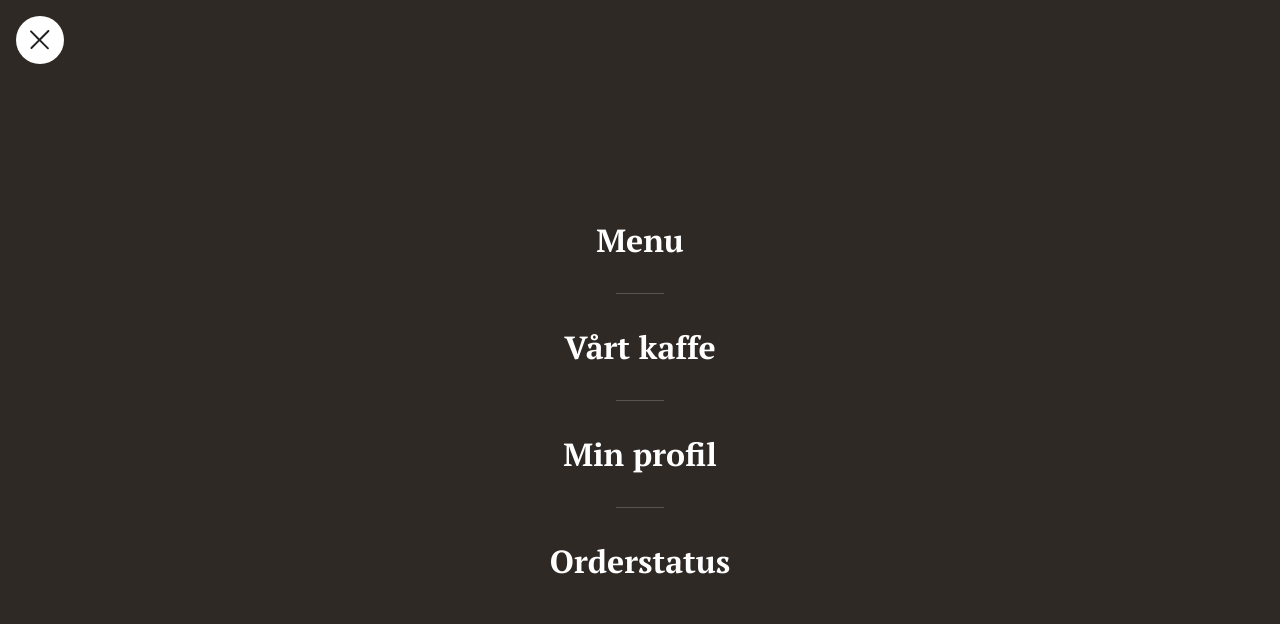
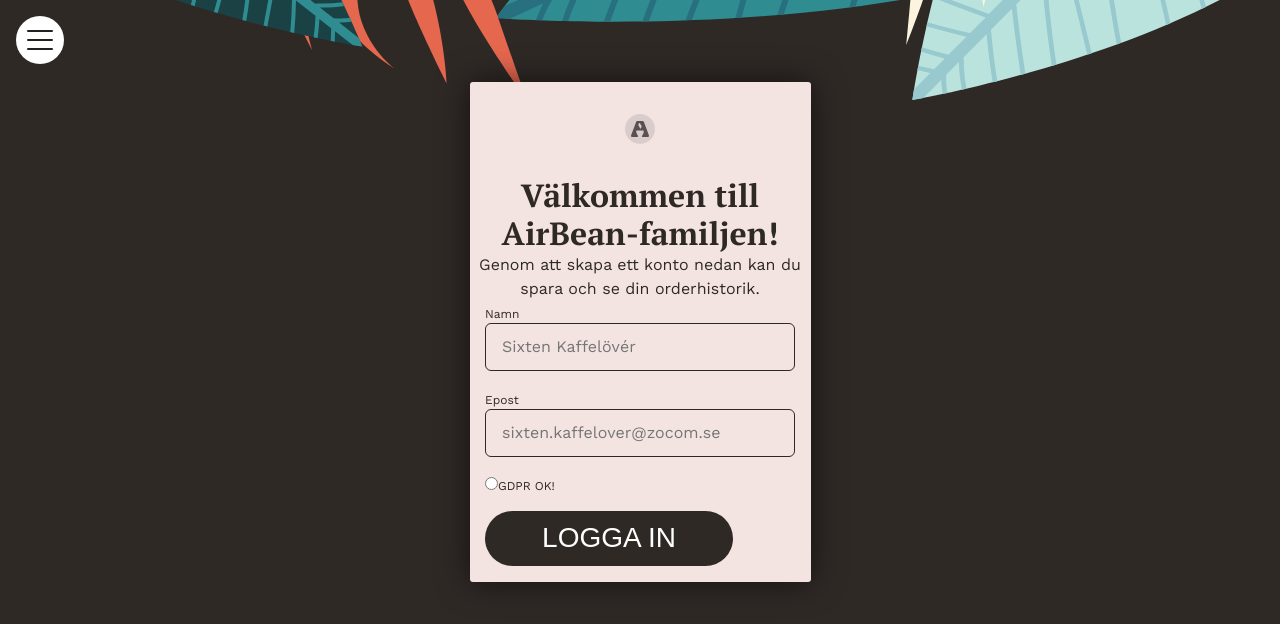
Before and after one commit to ThomasLaukkanen/airbean-coffee, a React (Create React App) app: page / in a window 1280 px wide. Shown: the top 624 px of the page. Built offline with nearby package versions, Linux system fonts and the light colour scheme.

Commit message:
more styling

```diff
--- a/src/App.js
+++ b/src/App.js
@@ -11,7 +11,7 @@
     <div className="App">
       <Nav />
       <Switch>
-        <Route path="/" exact component={Menu} />
+        <Route path="/" exact component={Profile} />
         <Route path="/profile" exact component={Profile} />
         <Route path="/menu" exact component={Menu} />
         <Route path="/cart" exact component={Cart} />
--- /dev/null
+++ b/src/components/Login.js
@@ -0,0 +1,35 @@
+import './Login.scss'
+import logoMini from '../assets/logoMini.svg'
+function Login() {
+  return (
+    <div className="loginWrapper">
+      <img src={logoMini} alt="logo" />
+      <h1>Välkommen till AirBean-familjen!</h1>
+      <p>
+        Genom att skapa ett konto nedan kan du spara och se din orderhistorik.
+      </p>
+      <form>
+        <label>
+          <small>Namn</small>
+          <br />
+          <input type="text" placeholder="Sixten Kaffelövér" />
+        </label>
+        <br />
+        <label>
+          <small>Epost</small>
+          <br />
+          <input type="email" placeholder="sixten.kaffelover@zocom.se" />
+        </label>
+        <br />
+        <label>
+          <input type="radio" />
+          <small>GDPR OK!</small>
+        </label>
+        <br />
+        <button>LOGGA IN</button>
+      </form>
+    </div>
+  )
+}
+
+export default Login
--- /dev/null
+++ b/src/components/Login.scss
@@ -0,0 +1,57 @@
+@import '../assets/colors';
+.loginWrapper {
+  position: fixed;
+  z-index: 999;
+  max-width: 341px;
+  margin-top: 82px;
+  background: $pink;
+  box-shadow: 0px 0px 32px rgba(0, 0, 0, 0.6);
+  border-radius: 3px;
+  display: flex;
+  flex-direction: column;
+  align-items: center;
+  h1,
+  p {
+    text-align: center;
+    line-height: 120%;
+    color: $brown;
+  }
+  small {
+    color: $brown;
+  }
+  p {
+    font-size: 16px;
+    font-family: 'Work Sans';
+    line-height: 150%;
+  }
+
+  img {
+    margin: 32px;
+  }
+  input[type='text'],
+  input[type='email'] {
+    width: 310px;
+    height: 48px;
+    border-radius: 6px;
+    background: transparent;
+    border: 1px #2f2926 solid;
+    padding-left: 16px;
+    font-size: 16px;
+    font-family: 'Work Sans';
+  }
+  input[type='text'],
+  input[type='email'] {
+    margin-bottom: 16px;
+  }
+
+  button {
+    margin: 16px auto;
+    border-radius: 50px;
+    background: $brown;
+    border: none;
+    font-size: 28px;
+    color: #fff;
+    width: 248px;
+    height: 55px;
+  }
+}
--- a/src/components/Nav.js
+++ b/src/components/Nav.js
@@ -2,26 +2,26 @@
 import naviconC from '../assets/naviconC.svg'
 import './Nav.scss'
 import { Link } from 'react-router-dom'
-import { useState, useEffect } from 'react'
+import { useState } from 'react'
+import header from '../assets/header.svg'
 
 function Nav() {
-  const [open, setOpen] = useState(naviconC)
-  useEffect(() => {}, [open])
+  const [open, setOpen] = useState(navicon)
 
-  let navWrapper = document.querySelector('.navWrapper')
+  // let navWrapper = document.querySelector('.navWrapper')
 
   function toggleNav() {
-    document.querySelector('.navWrapper').classList.toggle('hideNav')
-    navWrapper.classList.contains('hideNav')
-      ? setOpen(navicon)
-      : setOpen(naviconC)
+    // navWrapper.classList.toggle('showNav')
+    open === navicon ? setOpen(naviconC) : setOpen(navicon)
   }
   return (
     <header>
+      <img className="navFlowers" src={header} alt="flowers" />
+
       <button className="buttonMenu" onClick={toggleNav}>
         <img src={open} alt="nav" />
       </button>
-      <div className="navWrapper">
+      <div className={`navWrapper ${open === naviconC ? 'showNav' : ''}`}>
         <nav className="navMain">
           <ul>
             <li>
@@ -37,7 +37,7 @@
             </li>
             <div className="line" />
             <li>
-              <Link onClick={toggleNav} to="/profil">
+              <Link onClick={toggleNav} to="/profile">
                 Min profil
               </Link>
             </li>
--- a/src/components/Nav.scss
+++ b/src/components/Nav.scss
@@ -1,4 +1,13 @@
 @import '../assets/colors';
+
+.navFlowers {
+  z-index: 4;
+  position: fixed;
+  width: 100%;
+  height: 113px;
+  object-fit: cover;
+  object-position: 50% 100%;
+}
 .buttonMenu {
   position: fixed;
   left: 16px;
@@ -14,12 +23,13 @@
 .navWrapper {
   position: fixed;
   width: 100vw;
+  height: 100vh;
   display: flex;
   justify-content: center;
   align-items: center;
   z-index: 44;
-  height: 100vh;
   background: $brown;
+  transform: translateX(-100vw);
   transition: transform 0.4s ease-in;
 
   .navMain {
@@ -53,7 +63,8 @@
   }
 }
 
-.hideNav {
-  transform: translateX(-100vw);
+.showNav {
+  transform: translateX(0);
+
   transition: transform 0.35s linear;
 }
--- a/src/views/Menu.js
+++ b/src/views/Menu.js
@@ -1,13 +1,9 @@
 import './Menu.scss'
-import header from '../assets/header.svg'
 import footer from '../assets/footer.svg'
 import addButton from '../assets/addButton.svg'
 function Menu() {
   return (
     <div className="menuWrapper">
-      <header>
-        <img src={header} alt="flowers" />
-      </header>
       <h1>Menu</h1>
       <ul>
         <li>
--- a/src/views/Menu.scss
+++ b/src/views/Menu.scss
@@ -5,8 +5,7 @@
   height: 100%;
   overflow: hidden;
   position: relative;
-  header {
-  }
+
   img {
     width: 100%;
   }
@@ -16,9 +15,11 @@
     text-align: center;
     line-height: 120%;
     color: $brown;
+    margin-top: 119px;
   }
   ul {
     padding: 32px;
+    max-width: 311px;
     li {
       display: flex;
       justify-content: space-between;
@@ -54,5 +55,11 @@
     position: absolute;
     bottom: -20px;
     width: 100%;
+    height: 73px;
+    img {
+      object-fit: cover;
+      height: 73px;
+      object-position: 50% 0%;
+    }
   }
 }
--- a/src/views/Profile.js
+++ b/src/views/Profile.js
@@ -1,5 +1,11 @@
+import Login from '../components/Login'
+import './Profile.scss'
 function Profile() {
-  return <div></div>
+  return (
+    <div className="profileWrapper">
+      <Login />
+    </div>
+  )
 }
 
 export default Profile
--- /dev/null
+++ b/src/views/Profile.scss
@@ -0,0 +1,8 @@
+@import '../assets/colors';
+
+.profileWrapper {
+  background: $brown;
+  height: 100%;
+  display: flex;
+  justify-content: center;
+}
```
Also changed, not shown: src/assets/logoMini.svg (added).
